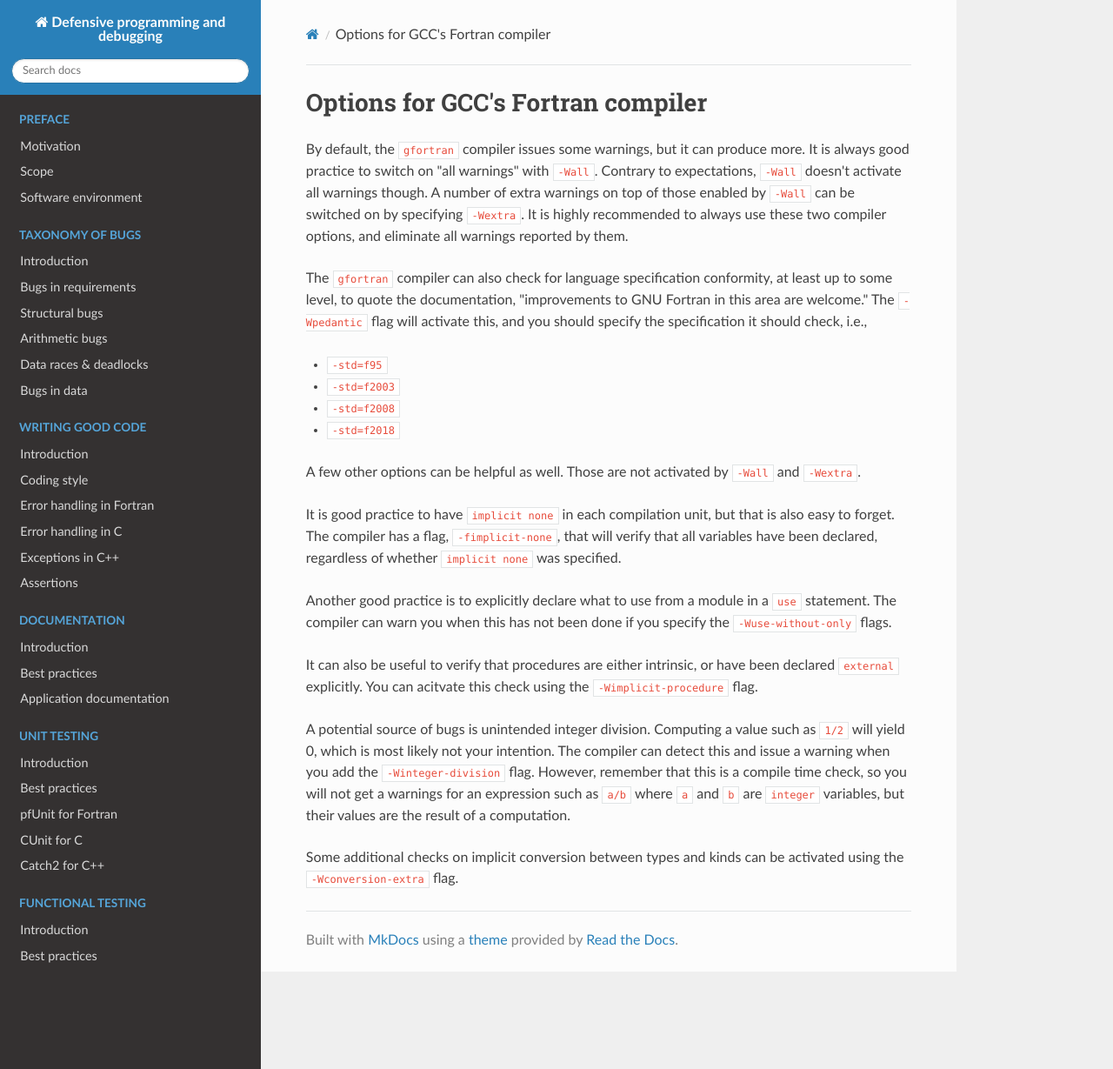
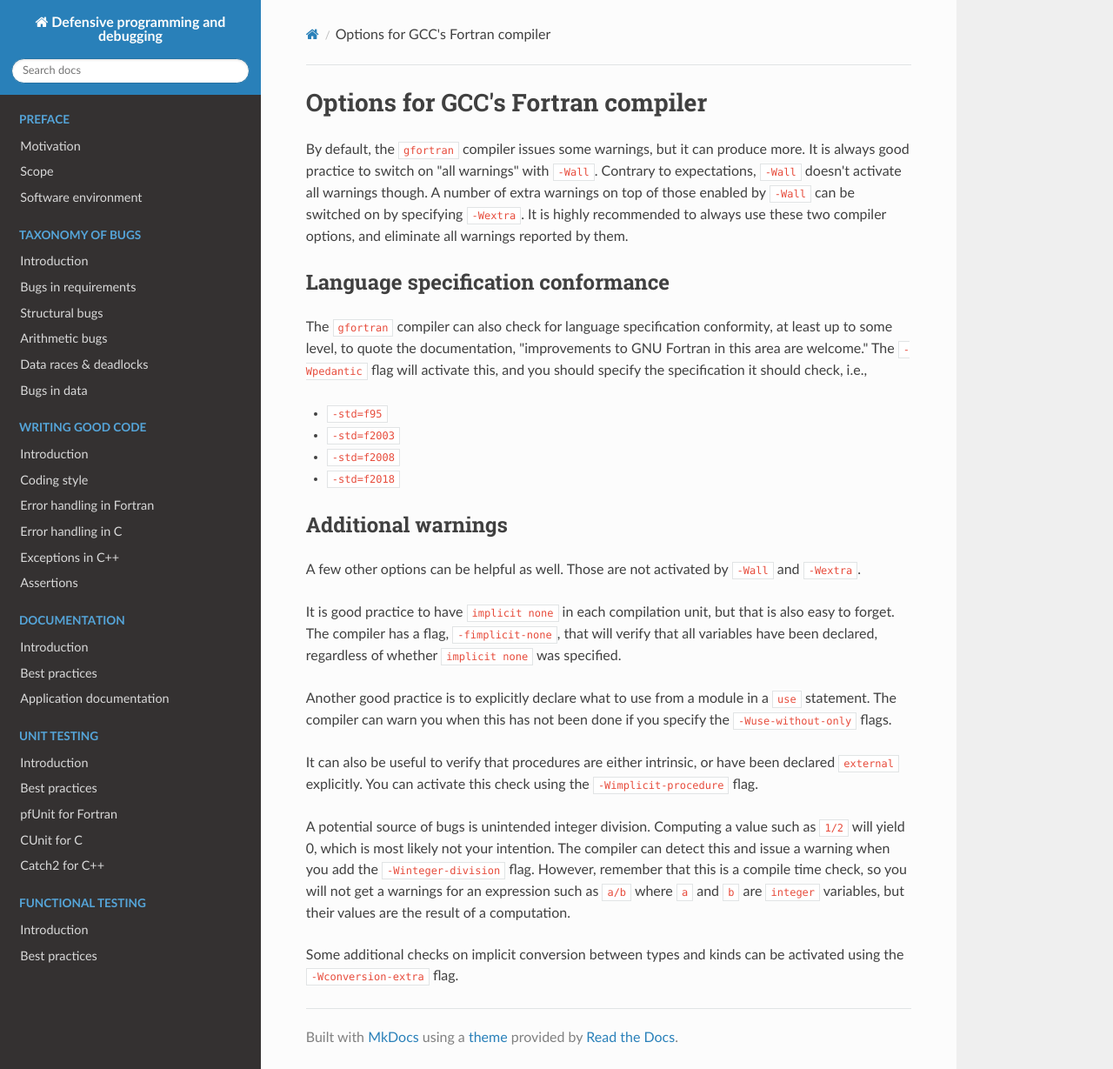
Before and after one commit to gjbex/Defensive_programming_and_debugging, an MkDocs documentation site: the page built from docs/CodeValidation/Compilers/gfortran_flags.md, in a window 1280 px wide and 1229 px high. Shown: the whole window at 87% size. Built offline with MkDocs 1.6.1, drawn with Linux system fonts in a browser that asks for light colours; nearby versions of some CDN libraries.

Commit message:
Fix typo

```diff
--- a/docs/CodeValidation/Compilers/gfortran_flags.md
+++ b/docs/CodeValidation/Compilers/gfortran_flags.md
@@ -1,6 +1,9 @@
 # Options for GCC's Fortran compiler
 
 By default, the `gfortran` compiler issues some warnings, but it can produce more.  It is always good practice to switch on "all warnings" with `-Wall`.  Contrary to expectations, `-Wall` doesn't activate all warnings though.  A number of extra warnings on top of those enabled by `-Wall` can be switched on by specifying `-Wextra`.  It is highly recommended to always use these two compiler options, and eliminate all warnings reported by them.
+
+
+## Language specification conformance
 
 The `gfortran` compiler can also check for language specification conformity, at least up to some level, to quote the documentation, "improvements to GNU Fortran in this area are welcome."  The `-Wpedantic` flag will activate this, and you should specify the specification it should check, i.e.,
 
@@ -9,13 +12,16 @@
   * `-std=f2008`
   * `-std=f2018`
 
+
+## Additional warnings
+
 A few other options can be helpful as well.  Those are not activated by `-Wall` and `-Wextra`.
 
 It is good practice to have `implicit none` in each compilation unit, but that is also easy to forget.  The compiler has a flag, `-fimplicit-none`, that will verify that all variables have been declared, regardless of whether `implicit none` was specified.
 
 Another good practice is to explicitly declare what to use from a module in a `use` statement.  The compiler can warn you when this has not been done if you specify the `-Wuse-without-only` flags.
 
-It can also be useful to verify that procedures are either intrinsic, or have been declared `external` explicitly.  You can acitvate this check using the `-Wimplicit-procedure` flag.
+It can also be useful to verify that procedures are either intrinsic, or have been declared `external` explicitly.  You can activate this check using the `-Wimplicit-procedure` flag.
 
 A potential source of bugs is unintended integer division.  Computing a value such as `1/2` will yield 0, which is most likely not your intention.  The compiler can detect this and issue a warning when you add the `-Winteger-division` flag.  However, remember that this is a compile time check, so you will not get a warnings for an expression such as `a/b` where `a` and `b` are `integer` variables, but their values are the result of a computation.
 
```
